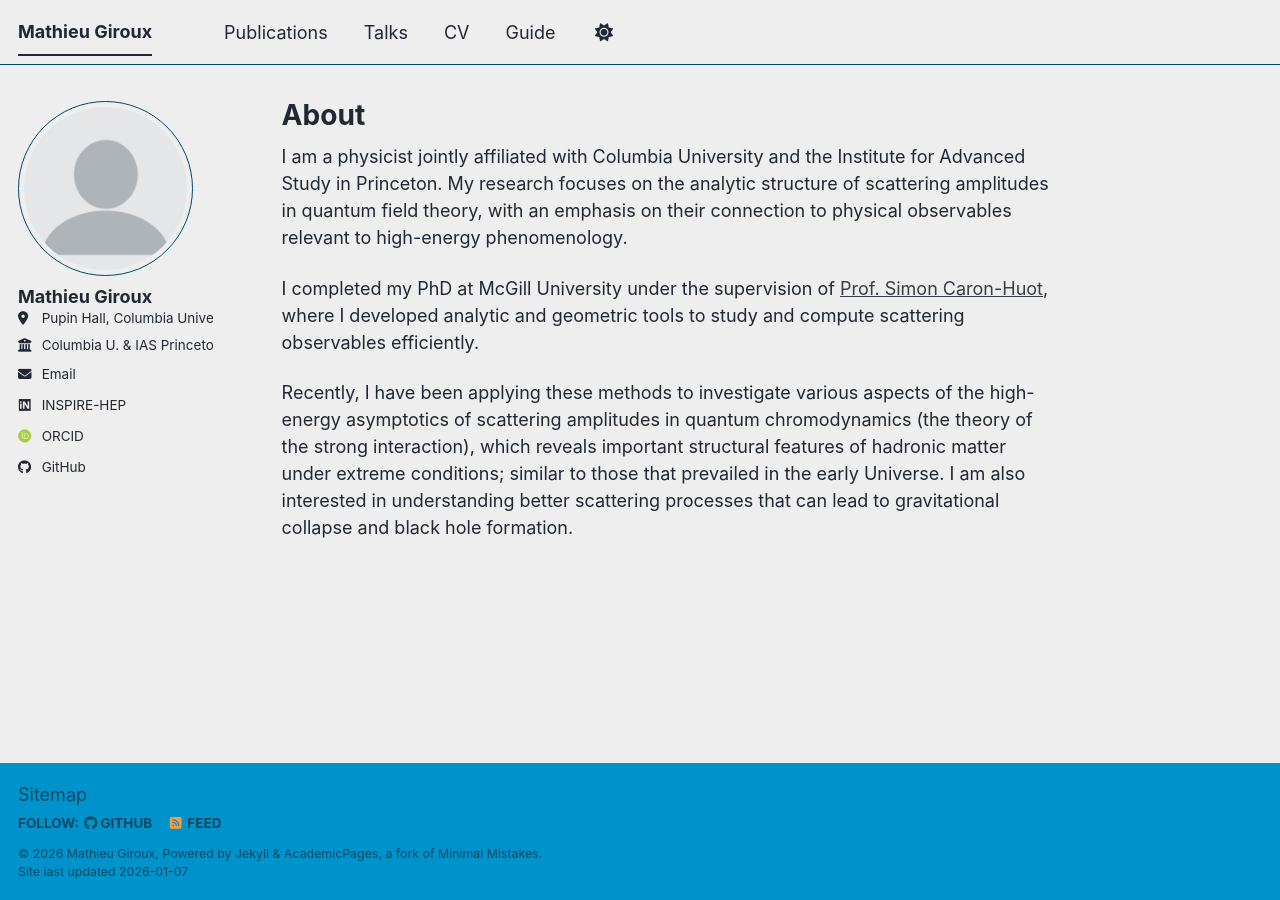
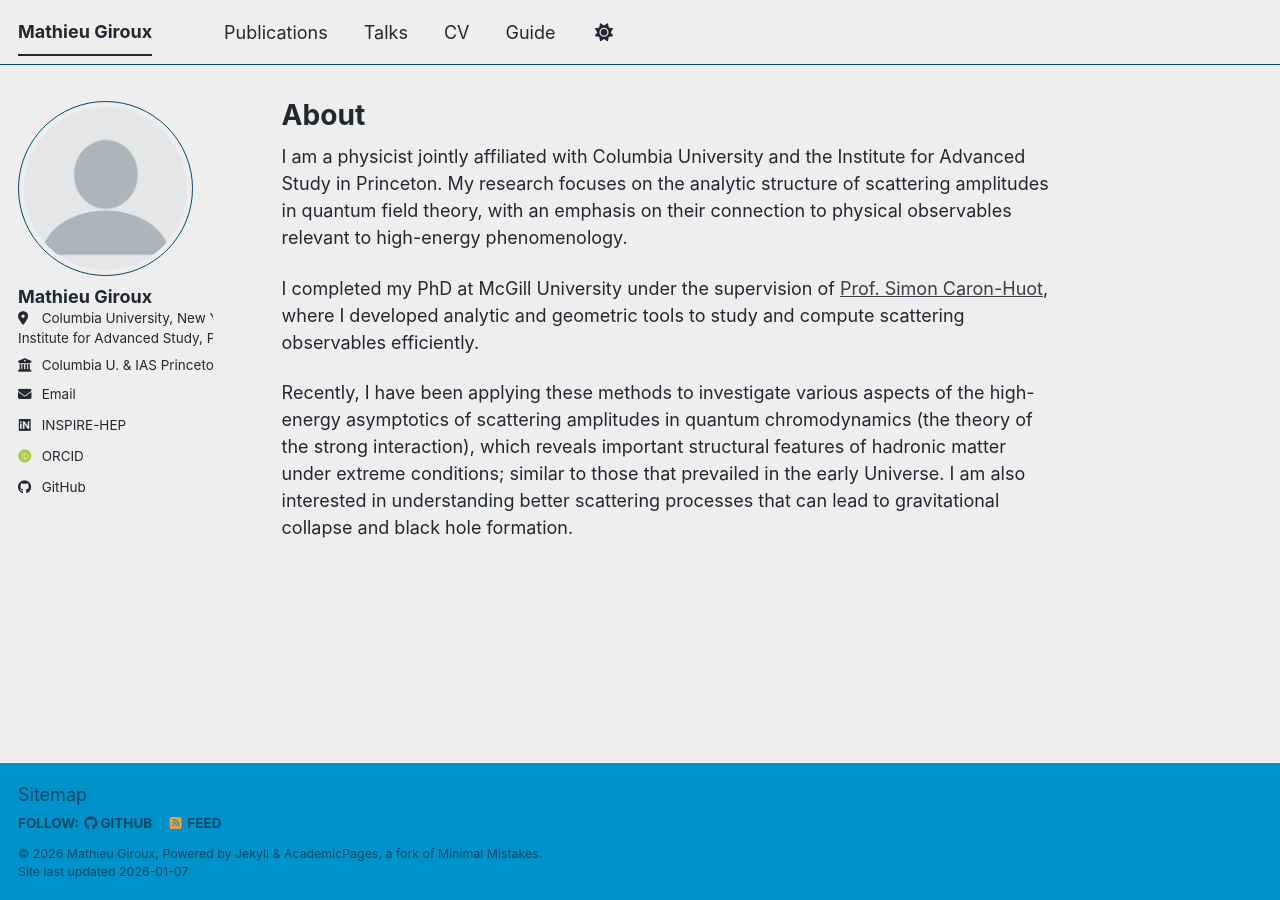
Before and after one commit to StrangeQuark007/StrangeQuark007.github.io, a Jekyll site: the page built from _pages/about.md, in a window 1280 px wide. Built offline with Jekyll 4.4.1, drawn with Linux system fonts in a browser that asks for light colours; some web fonts are replaced; a script bundle is joined from its source files by our own code; library files that are not in the unit come from our copies.

Commit message:
Update _config.yml

```diff
--- a/_config.yml
+++ b/_config.yml
@@ -12,7 +12,7 @@ site_theme               : "air" # The available themes options are "default", "
 title                    : "Mathieu Giroux"
 title_separator          : "-"
 name                     : &name "Mathieu Giroux"
-description              : &description "Mathieu Giroux's Website"   # Update this with a general description of your site, this is the default if not overridden by a page
+description              : &description "Mathieu Giroux's Homepage"   # Update this with a general description of your site, this is the default if not overridden by a page
 url                      : https://strangequark007.github.io # The base hostname & protocol for your site e.g. "https://[your GitHub username].github.io",
                                                            # or if you already have some other page hosted on Github then use "https://[your GitHub username].github.io/[Your Repo Name]"
 baseurl                  : "" # the subpath of your site, e.g. "/blog"
@@ -27,9 +27,7 @@ author:
   name             : "Mathieu Giroux"
   pronouns         : # example: "she/her"
   bio              :
-  location:
-  - "Pupin Hall, Columbia University, New York, NY"
-  - "1 Einstein Drive, Institute for Advanced Study, Princeton, NJ"
+  location: "Columbia University, New York, NY<br>Institute for Advanced Study, Princeton, NJ"
   employer         : "Columbia U. & IAS Princeton"
   uri              : # URL
   email            : "giroux@ias.edu"
```
